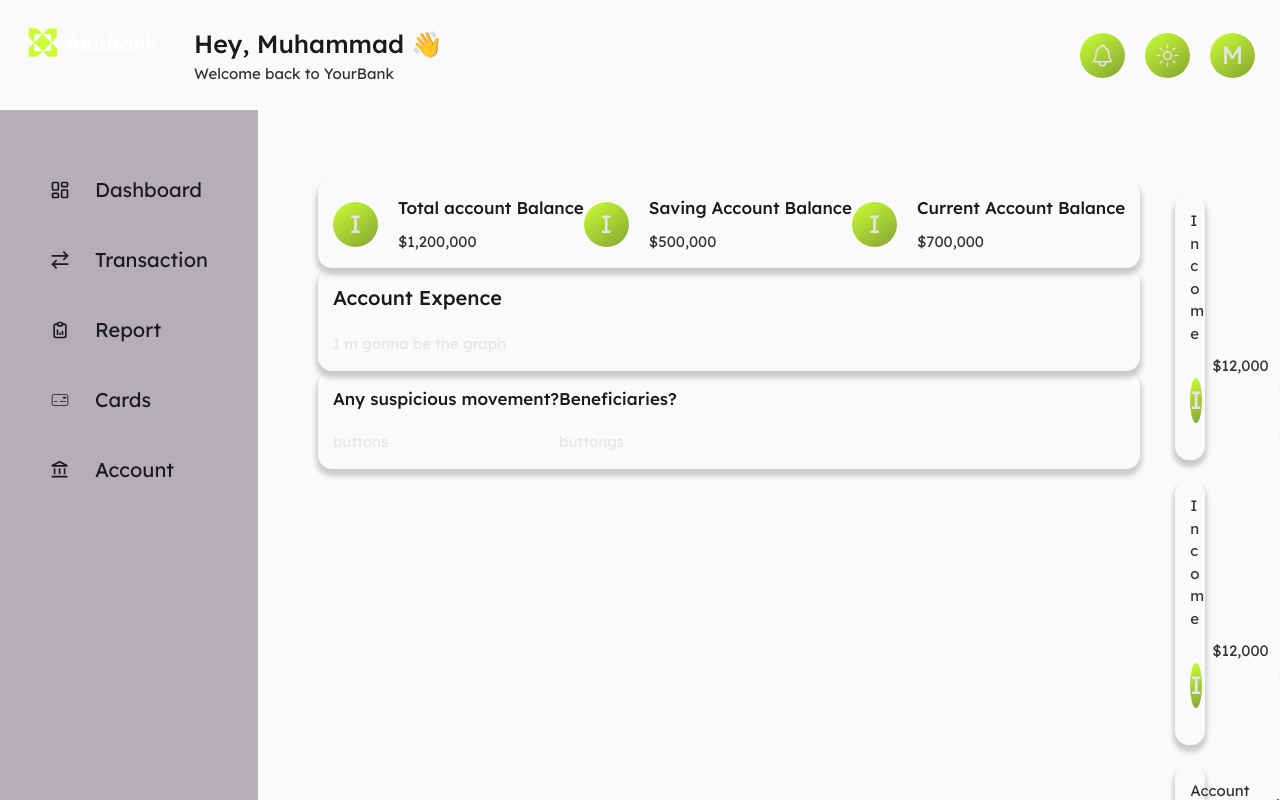
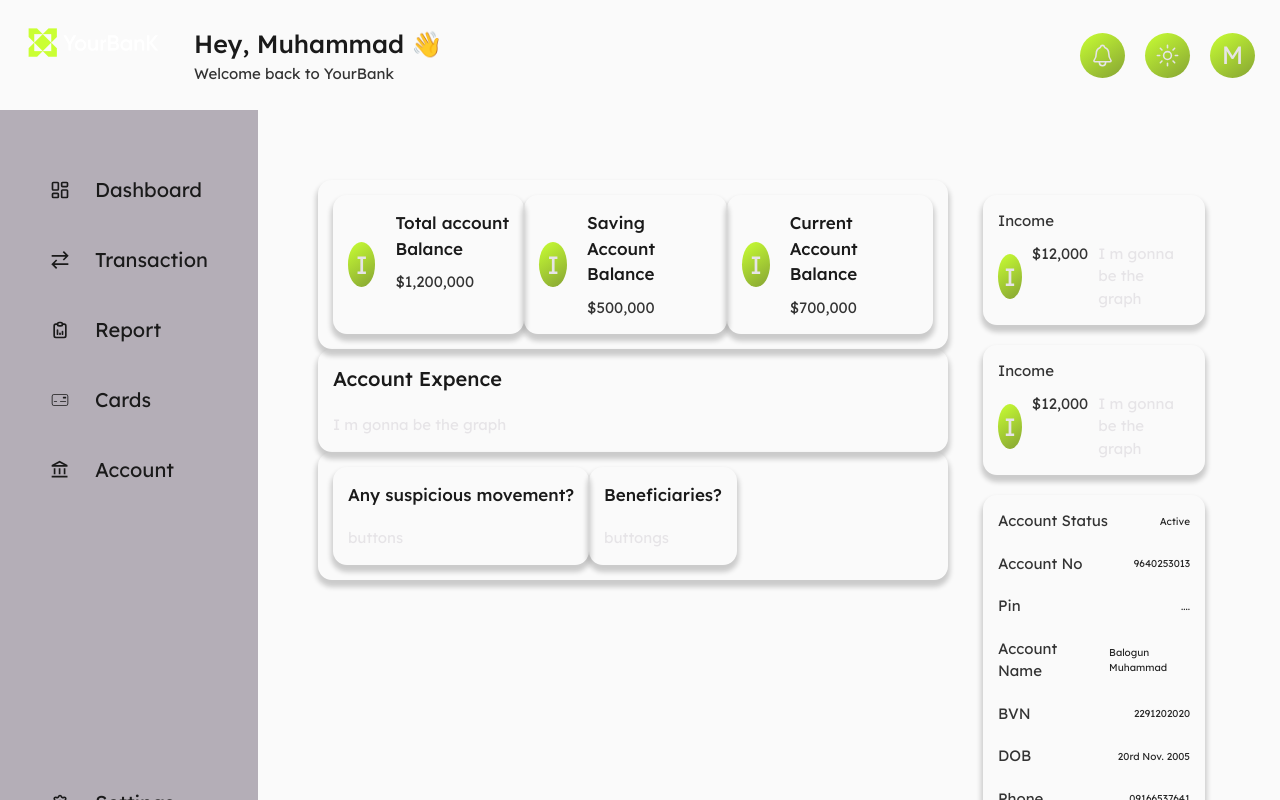
Before and after one commit to Muhammad0320/bank--f, a Next.js app: page /account in a window 1280 px wide. Shown: the top 800 px of the page. Built offline with nearby package versions, Linux system fonts and the light colour scheme.

Commit message:
chore :  update page tsx

```diff
--- a/src/app/(content)/account/page.tsx
+++ b/src/app/(content)/account/page.tsx
@@ -11,9 +11,12 @@ import {
 } from './style';
 
 const AccountPage = () => {
+
+
+
   return (
     <AccountContainer>
-      <AccountOverviewContainer>
+      <AccountOverviewContainer as="section" $flow="column" $size="inherit">
         <AccountBalanceContainer $flow="row" $size="inherit" as="ul">
           <FlexContainer $flow="row" $size="small" as="li">
             <IconContainer> I </IconContainer>
--- a/src/app/(content)/account/style.ts
+++ b/src/app/(content)/account/style.ts
@@ -10,7 +10,7 @@ export const AccountContainer = styled(MainContainer)`
 
   grid-template-columns: 2.5fr 1fr;
 
-  grid-template-columns: auto repeat(2, 1fr);
+  grid-template-rows: auto repeat(2, 1fr);
 
   gap: ${() => ClampComponent(900, 1250, 1.5, 2)};
 `;
@@ -46,8 +46,15 @@ export const AccountOverviewContainer = styled.section`
 export const AccountBalanceContainer = styled(FlexContainer)`
   grid-column: 1 / 2;
   grid-row: 1 / 2;
+
+  & > * {
+    border-radius: ${() => ClampComponent(900, 1250, 1, 1.4)};
+
+    box-shadow: var(--box-shadow-light);
+
+    padding: ${() => ClampComponent(900, 1250, 1, 1.5)};
+  }
 `;
-
 
 export const AccountExpenceContainer = styled(FlexContainer)`
   grid-column: 1 / 2;
@@ -57,4 +64,12 @@ export const AccountExpenceContainer = styled(FlexContainer)`
 export const AccountFooterContainer = styled(FlexContainer)`
   grid-column: 1 / 2;
   grid-row: 3 / -1;
+
+  & > * {
+    border-radius: ${() => ClampComponent(900, 1250, 1, 1.4)};
+
+    box-shadow: var(--box-shadow-light);
+
+    padding: ${() => ClampComponent(900, 1250, 1, 1.5)};
+  }
 `;
```
